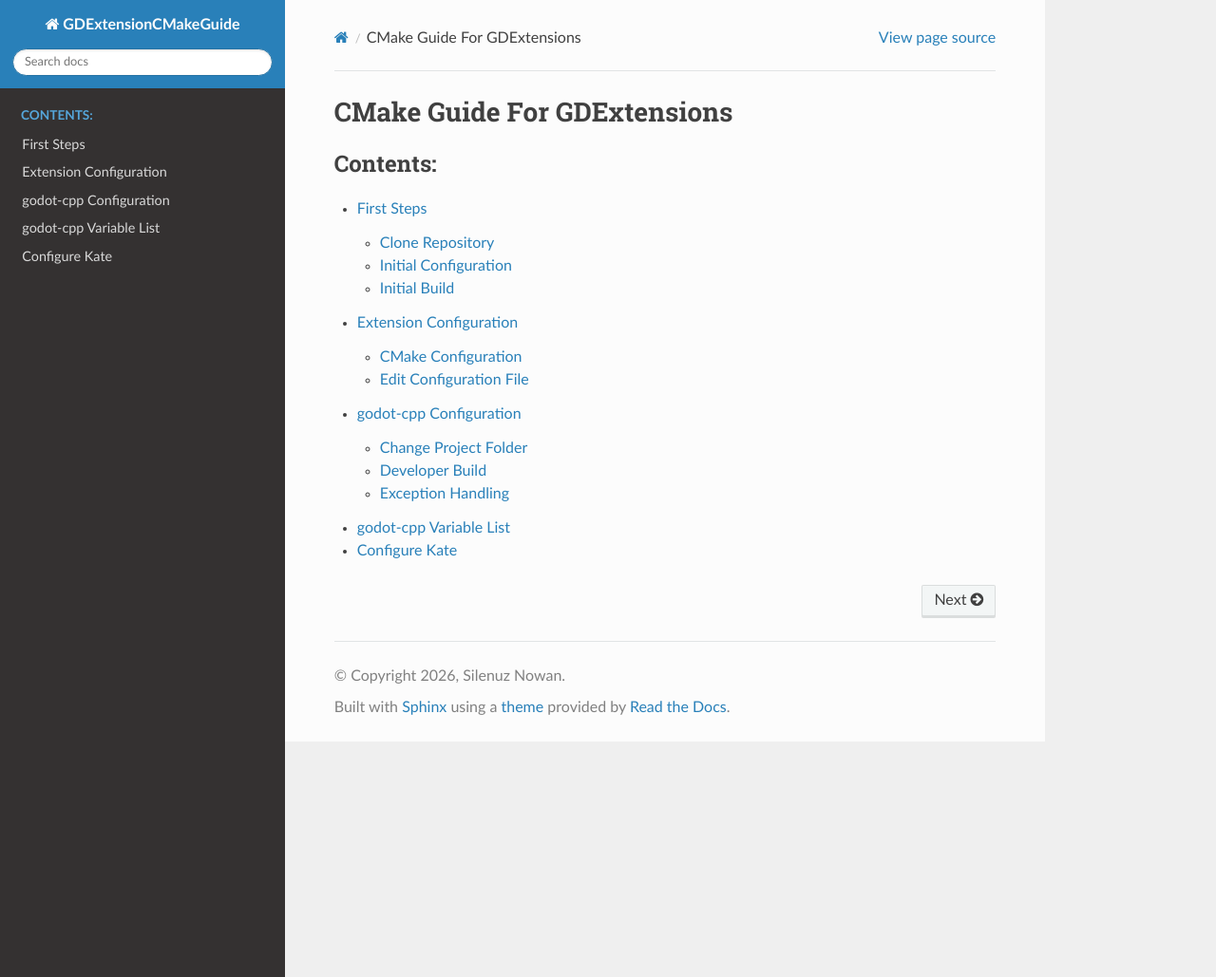
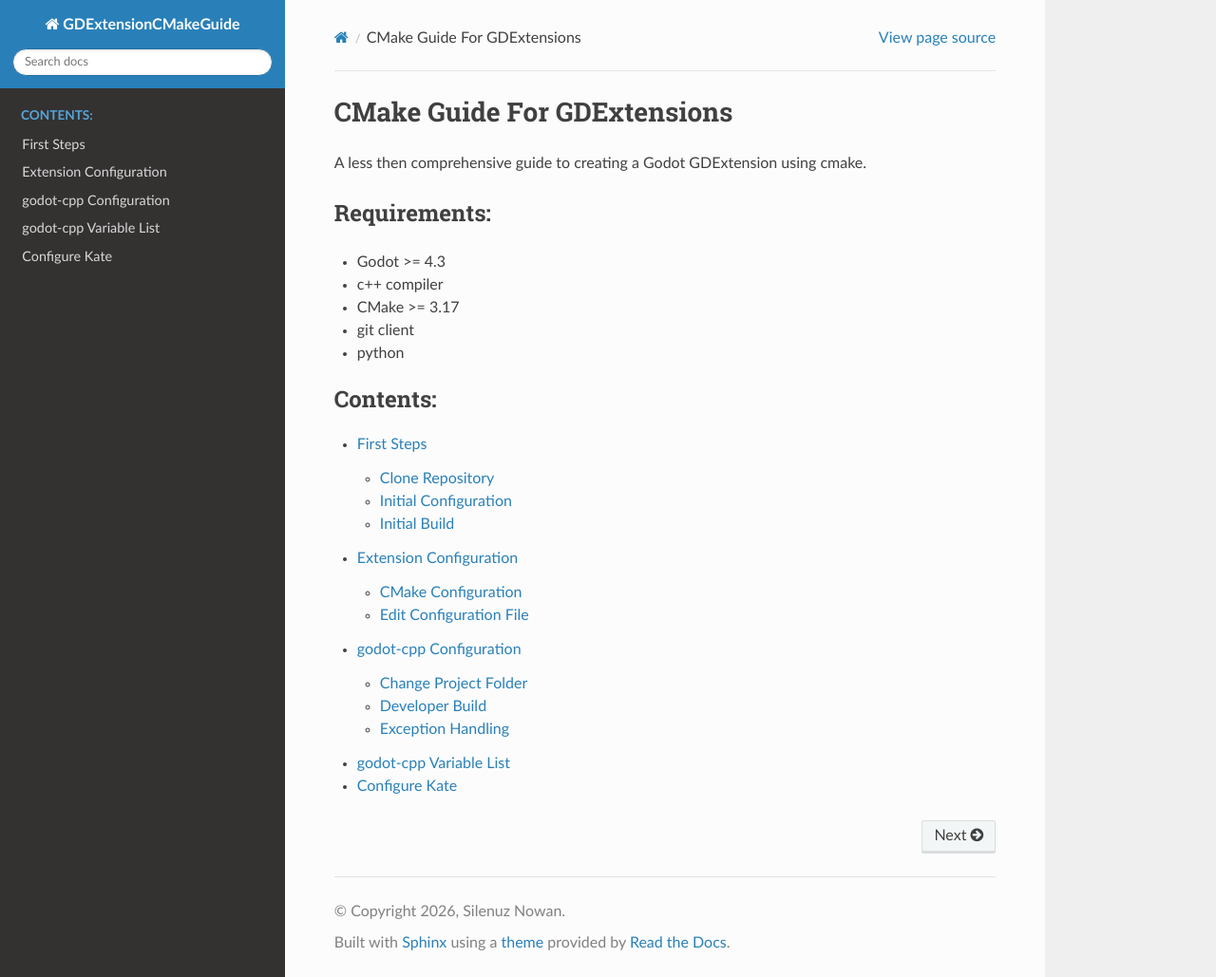
Before and after one commit to silenuz/GDExtension_CMake, a Sphinx documentation site: the page built from docs/source/index.rst, in a window 1280 px wide and 1029 px high. Shown: the whole window at 95% size. Built offline with Sphinx 7.4.7 and the Read the Docs theme 3.1.0, drawn with Linux system fonts in a browser that asks for light colours.

Commit message:
added small intro, add requirements that may or may not be complete

```diff
--- a/docs/source/index.rst
+++ b/docs/source/index.rst
@@ -4,7 +4,16 @@
    contain the root `toctree` directive.
 
 CMake Guide For GDExtensions
-============================
+----------------------------
+A less then comprehensive guide to creating a Godot GDExtension using cmake.
+
+Requirements:
+=============
+* Godot >= 4.3
+* c++ compiler
+* CMake >= 3.17
+* git client
+* python
 
 .. toctree::
    :maxdepth: 2
```
